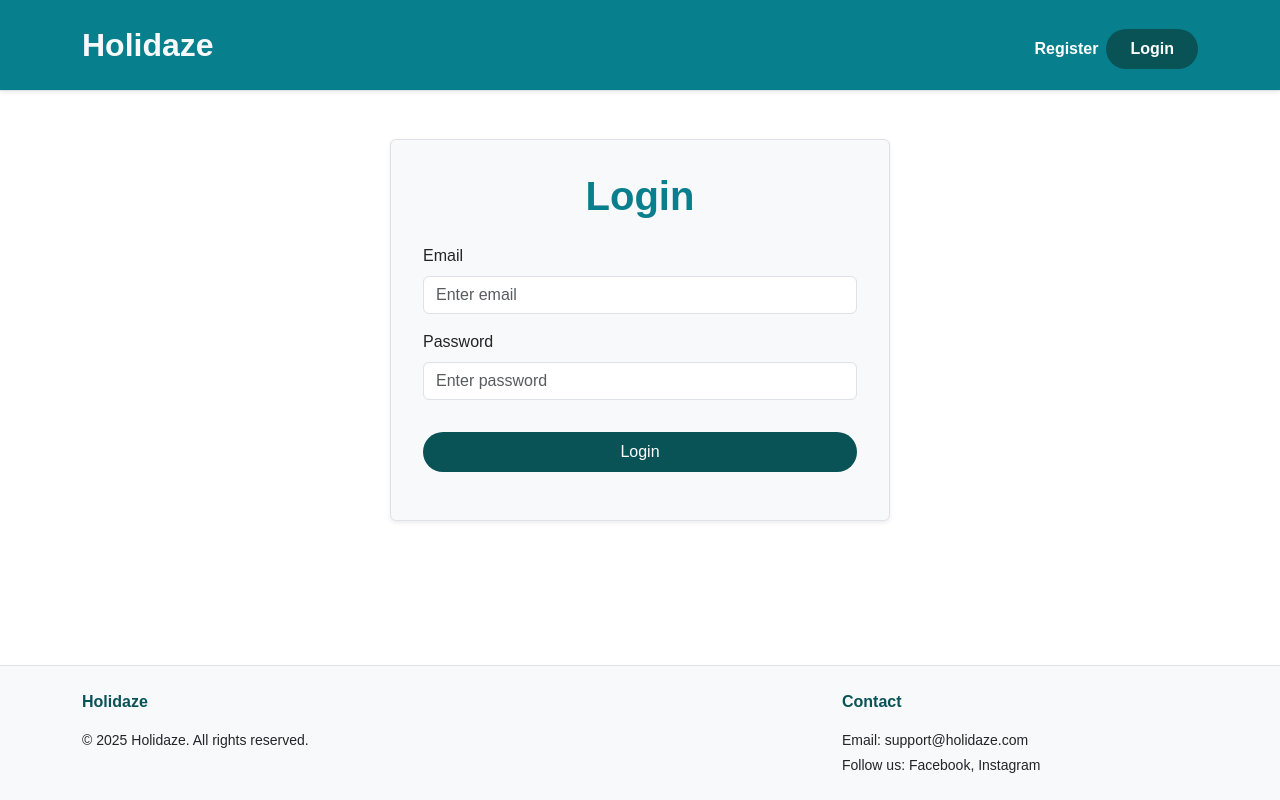
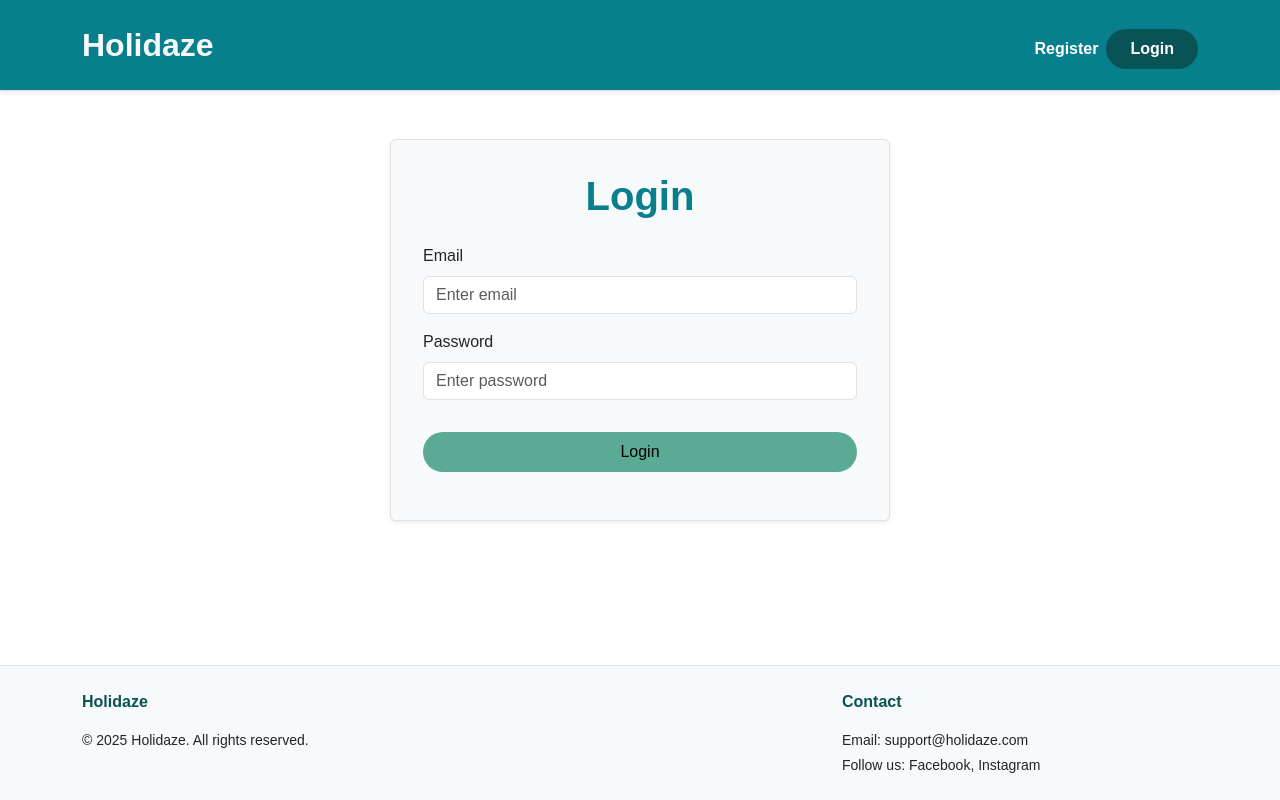
Before and after one commit to cecsun/project-exam-2, a React (Create React App) app: page /login in a window 1280 px wide. Built offline with nearby package versions, Linux system fonts and the light colour scheme; no server answers.

Commit message:
Fixed button

```diff
--- a/src/App.css
+++ b/src/App.css
@@ -107,10 +107,9 @@ p {
 }
 
 .register-button, .login-button {
-  background-color: #095256;
-  color: white;
+  background-color: #5aaa95;
+  color: black;
   border: none;
-  font-weight: 400;
   padding: 0.5rem 0;
   border-radius: 1.5rem;
   width: 100%;
@@ -118,6 +117,8 @@ p {
 
 .register-button:hover, .login-button:hover {
   background-color: #5aaa95 !important;
+  color: black !important;
+  text-decoration: underline;
 }
 
 /* Search ---------------------------------------- */
```
